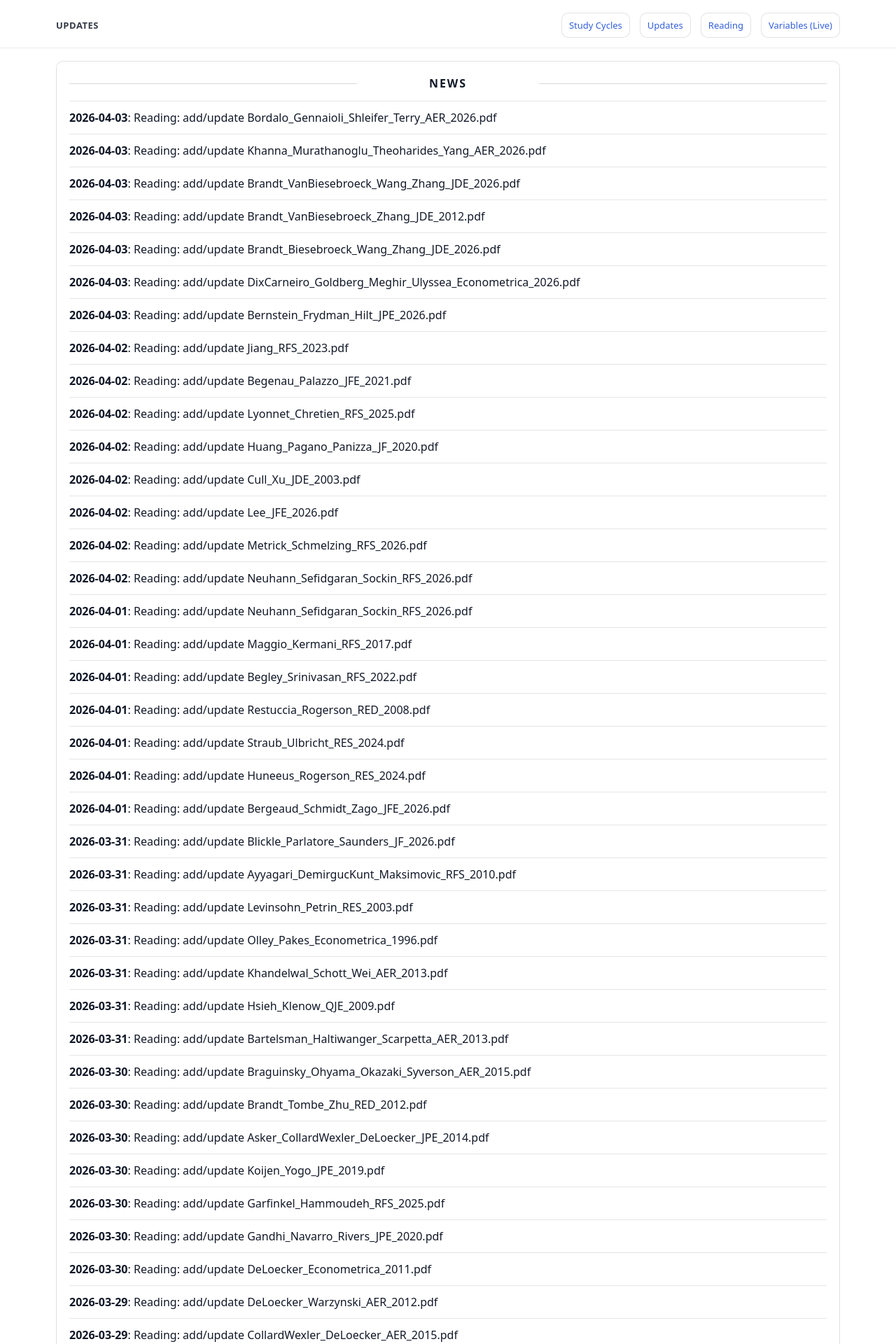
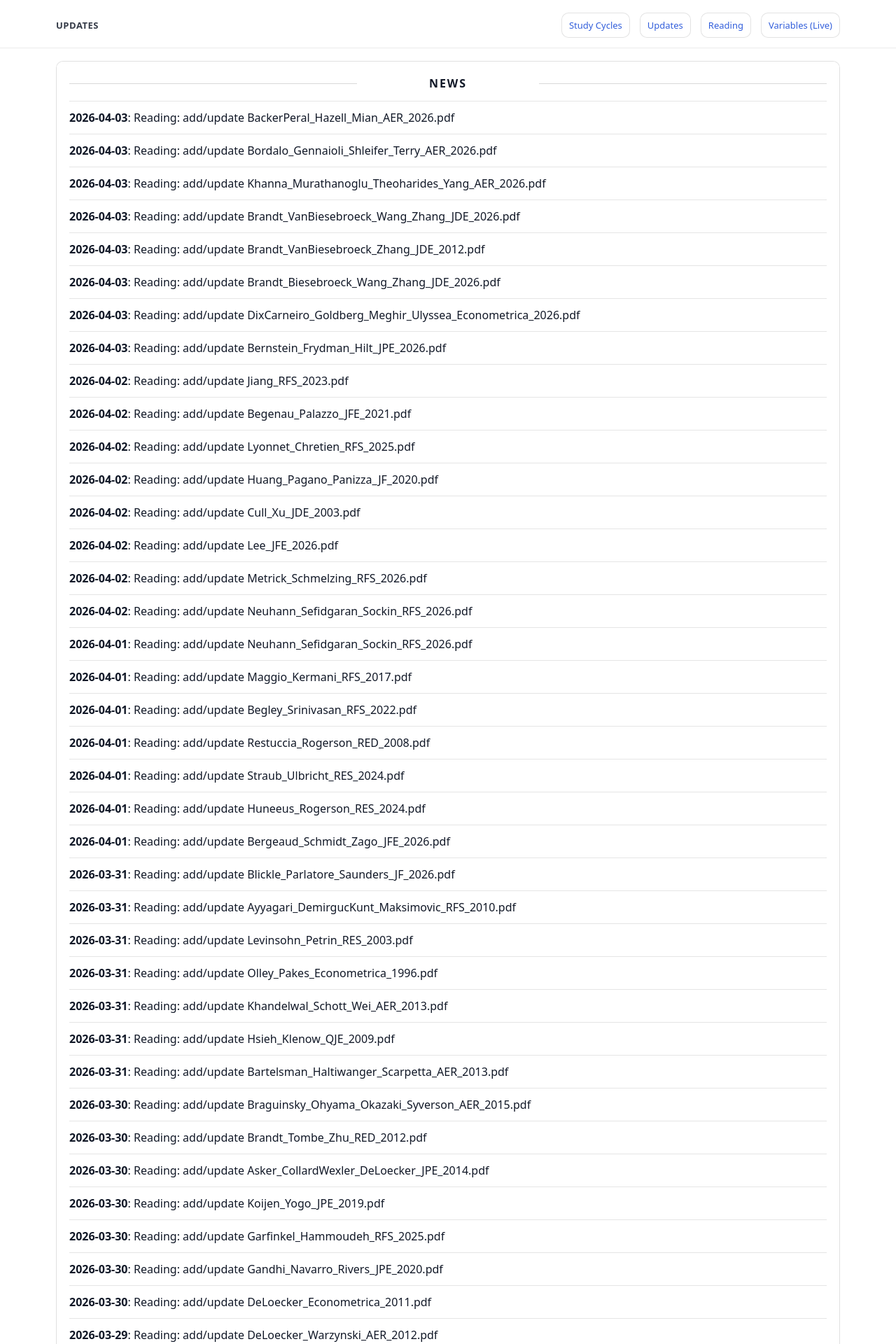
Before and after one commit to yaxinzn/study-archive, a Jekyll site: the page built from updates/index.md, in a window 1280 px wide. Shown: the top 1920 px of the page at 70% size. Built offline with Jekyll 4.4.1, drawn with Linux system fonts in a browser that asks for light colours; some of the changed text lies outside the part shown.

Commit message:
chore: update NEWS feed

```diff
--- a/_data/news.yml
+++ b/_data/news.yml
@@ -1,4 +1,7 @@
 # Auto-generated update history (sorted newest -> oldest). Do not edit manually.
+- ts: "1775210226"
+  date: "2026-04-03"
+  title: "Reading: add/update BackerPeral_Hazell_Mian_AER_2026.pdf"
 - ts: "1775209363"
   date: "2026-04-03"
   title: "Reading: add/update Bordalo_Gennaioli_Shleifer_Terry_AER_2026.pdf"
```
